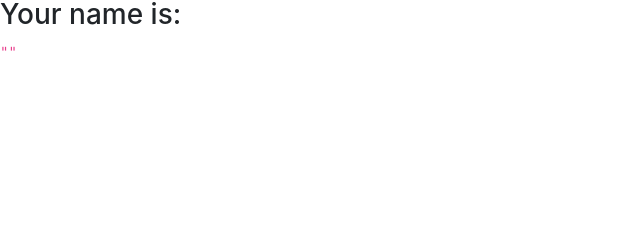
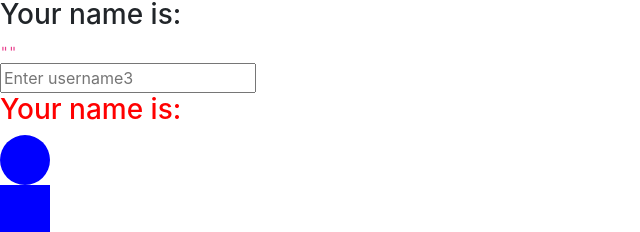
Before and after one commit to tientm96/learn-angular, an Angular app: page / in a window 1280 px wide. Shown: the part 671-903 px from the top of the page, without its empty margins (0-640 px from the left). Before the commit the page ends 800 px from the top, so only its background shows below. Built offline with nearby package versions, Linux system fonts and the light colour scheme.

Commit message:
style binding and class binding

```diff
--- a/src/app/user-form/user-form.component.css
+++ b/src/app/user-form/user-form.component.css
@@ -0,0 +1,13 @@
+.circle {
+    width: 50px;
+    height: 50px;
+    border-radius: 25px;
+    background-color: blue;
+}
+
+.square {
+    width: 50px;
+    height: 50px;
+    border-radius: 0px;
+    background-color: blue;
+}
--- a/src/app/user-form/user-form.component.html
+++ b/src/app/user-form/user-form.component.html
@@ -33,3 +33,33 @@ lúc gọi ra #txtUsername.value và theo định dạng json nên bọc ngoài
 <input placeholder="Enter username2" [(ngModel)]="name2" #txtUsername>
 <h3>Your name is: {{ name2 }}</h3>
 <code>{{ txtUsername.value | json }}</code>
+
+
+<!-- Style binding -->
+<br>
+<input placeholder="Enter username3" [(ngModel)]="name3">
+
+<!--TH gán cứng màu, ko linh động được -->
+<!-- <h3 style="color: red">Your name is: {{ name3 }}</h3>-->
+
+<!-- Trường hợp gọi thuộc tính color của style, chỉ định màu là " 'red' ", nếu ko có dấu '' thì nó lại hiểu là biến red trong comp chứ ko phải red là chuỗi màu red đỏ. -->
+<!-- <h3 [style.color]="name3.length % 2 === 0 ? 'red' : 'black'">Your name is: {{ name3 }}</h3> -->
+
+<!-- Trường hợp ko gán cứng, ta gọi đến biến style trong comp -->
+<h3 [style.color]="isHighLight ? 'red' : 'black'">Your name is: {{ name3 }}</h3>
+
+<!-- Tại file html cần phân biệt:
+    +Trong trường hợp chỉ gọi class: thì "A" là gọi đến biến A trong comp
+    +Trong trường hợp gọi [class]: thì "A" là gọi tới biến A trong comp, "'A'" là gọi tới chuỗi A sử dụng tính chất của chuỗi A đó
+-->
+
+<!-- ======================== -->
+<!-- Class binding -->
+
+<!-- TH gán cứng: "square" gọi đến biến square trong file css, vì dấu "" -->
+<!-- <div class="square"></div> -->
+
+<!-- TH gán linh động-->
+<div [class] = "isHighLight ? 'circle' : 'square'"></div> <!--isHighLight=true thì class=circle, hiện hình tròn. isHighLight bên comp là true.-->
+<div [class.circle] = !isHighLight  [class.square] = isHighLight></div> <!-- Nếu isHighLight=true thì ở trên hiện tòn, ở dưới square=true nên hiện vuông
+                                                                            nếu isHighLight=false thì trên vuông, dưới sẽ circle=!false=true nên hiện tròn.-->
--- a/src/app/user-form/user-form.component.ts
+++ b/src/app/user-form/user-form.component.ts
@@ -9,6 +9,8 @@ export class UserFormComponent implements OnInit {
 
   name = ''; //khai báo biến name rỗng
   name2 = ''; //two-way binding, dùng cho cách 4 sử dụng ngModel.
+  name3 ='';
+  isHighLight = true;
 
   constructor() { }
 
```
